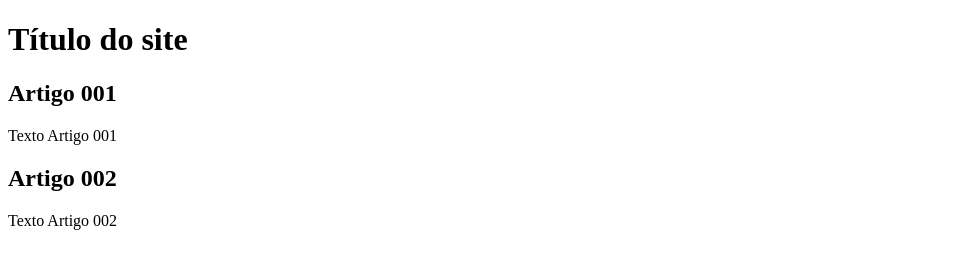
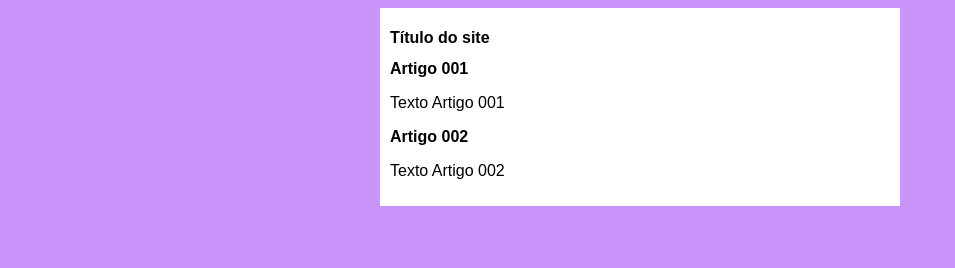
Before and after one commit to guilhermesantos18/projeto-site, a plain HTML site: page index.html in a window 1280 px wide. Shown: the whole page, without its empty margins (0-955 px from the left). Drawn offline with Linux system fonts and the light colour scheme.

Commit message:
iniciei o design

```diff
--- /dev/null
+++ b/estilos/styles.css
@@ -0,0 +1,17 @@
+* {
+    font-family: Arial, Helvetica, sanss-serif;
+    font-size: 16px;
+}
+
+body {
+    background-color: rgb(201, 149, 250);
+
+}
+
+main {
+    background-color: white;
+    width: 500px;
+    margin: auto;
+    padding: 10px;
+    box-shadow: 3ps 3px 5px rgba(0, 0, 0, 0.438);
+}
--- a/index.html
+++ b/index.html
@@ -5,6 +5,7 @@
     <meta http-equiv="X-UA-Compatible" content="IE=edge">
     <meta name="viewport" content="width=device-width, initial-scale=1.0">
     <title>Título do site</title>
+    <link rel="stylesheet" href="estilos/styles.css">
 </head>
 <body>
     <main>
```
